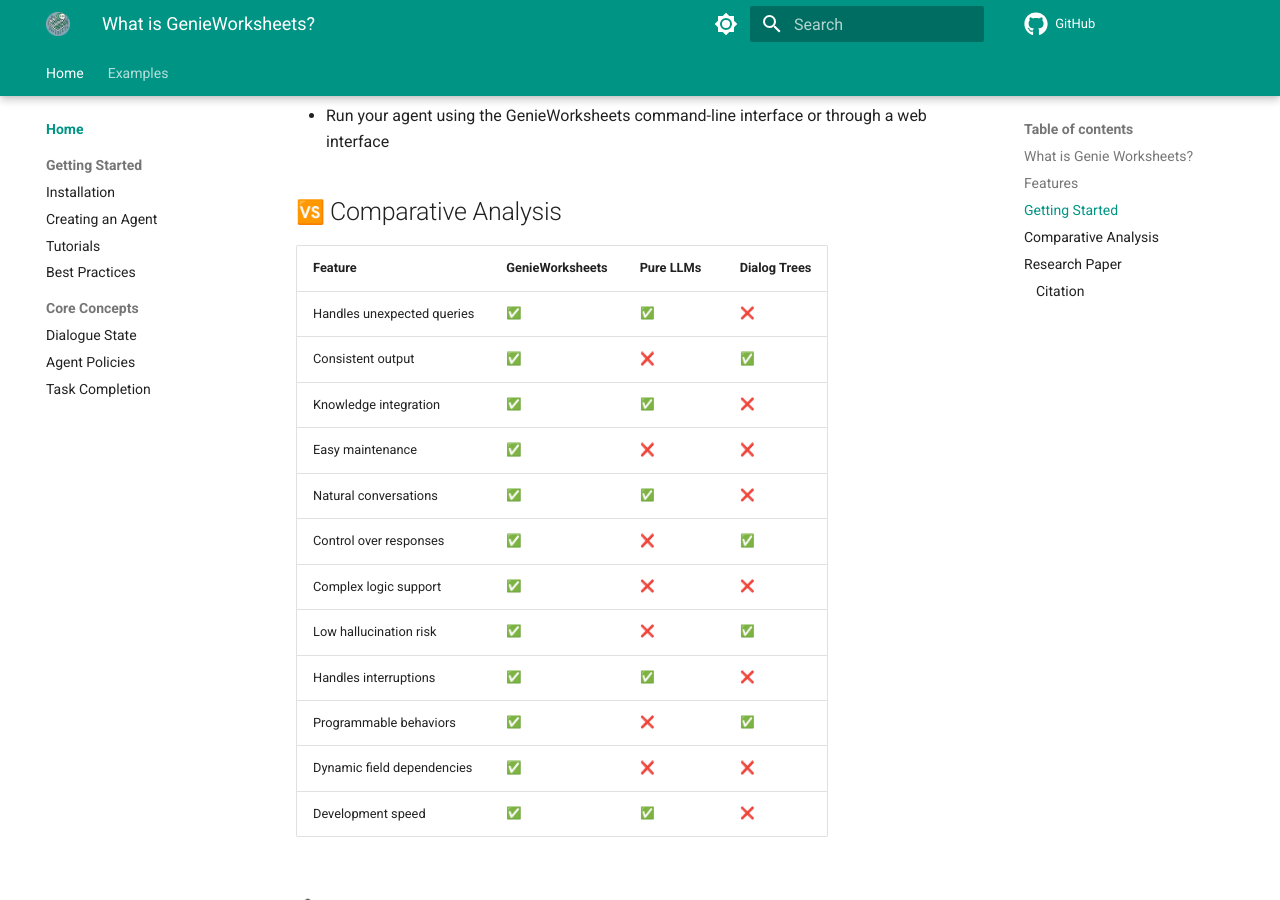
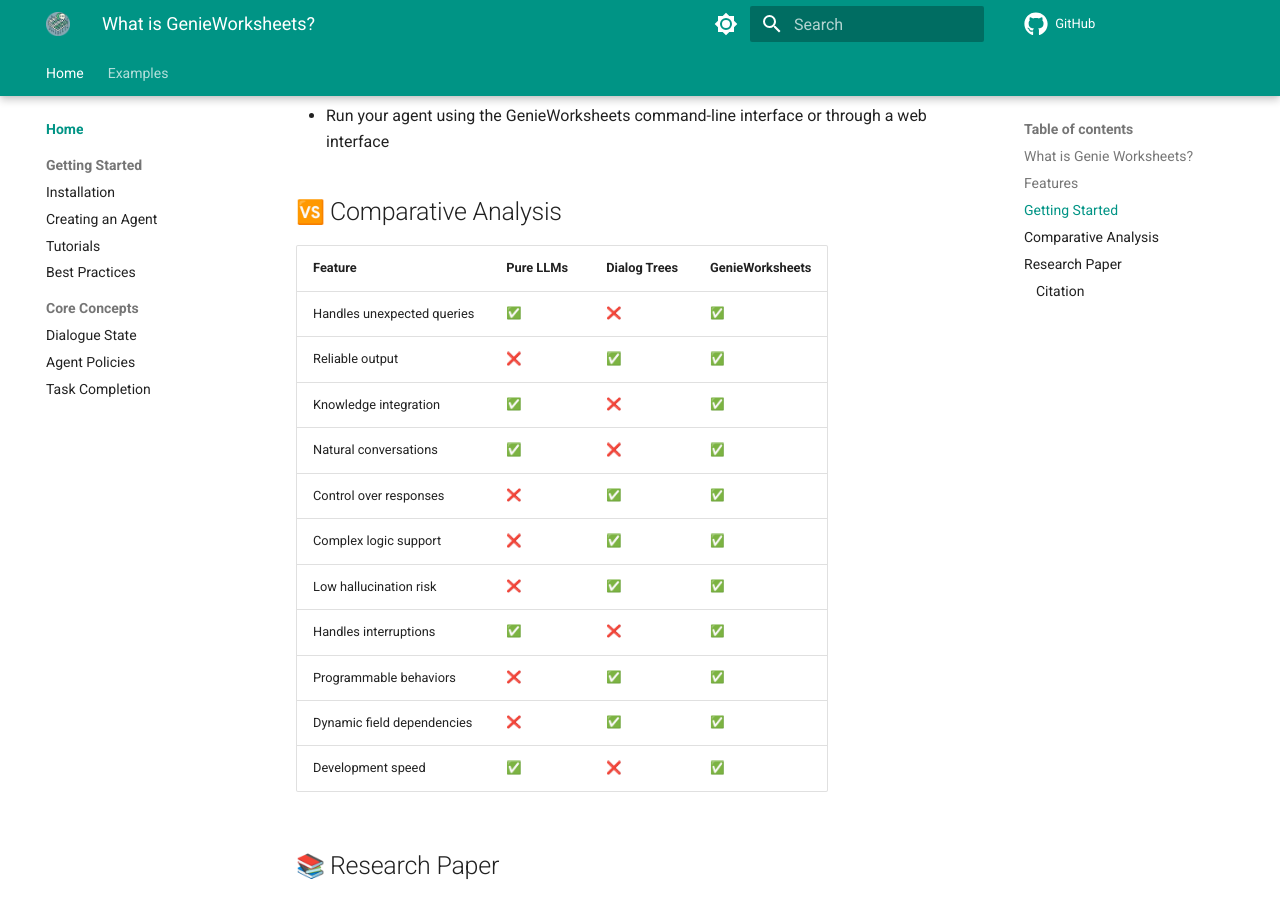
Before and after one commit to tianyhe/genie-worksheets, an MkDocs documentation site: the page built from docs/index.md, in a window 1280 px wide and 900 px high, scrolled down 1493 px. Built offline with MkDocs 1.6.1 and Material for MkDocs 9.7.7, drawn with Linux system fonts in a browser that asks for light colours; emoji names are drawn with the system emoji font; comment, search, counter and statistics services are not loaded.

Commit message:
update comparison

```diff
--- a/docs/index.md
+++ b/docs/index.md
@@ -39,20 +39,20 @@
 
 ## :vs: Comparative Analysis
 
-| Feature | GenieWorksheets | Pure LLMs | Dialog Trees |
-|---------|----------------|------------|--------------|
-| Handles unexpected queries | :white_check_mark: | :white_check_mark: | :x: |
-| Consistent output | :white_check_mark: | :x: | :white_check_mark: |
-| Knowledge integration | :white_check_mark: | :white_check_mark: | :x: |
-| Easy maintenance | :white_check_mark: | :x: | :x: |
-| Natural conversations | :white_check_mark: | :white_check_mark: | :x: |
-| Control over responses | :white_check_mark: | :x: | :white_check_mark: |
-| Complex logic support | :white_check_mark: | :x: | :x: |
-| Low hallucination risk | :white_check_mark: | :x: | :white_check_mark: |
-| Handles interruptions | :white_check_mark: | :white_check_mark: | :x: |
-| Programmable behaviors | :white_check_mark: | :x: | :white_check_mark: |
-| Dynamic field dependencies | :white_check_mark: | :x: | :x: |
-| Development speed | :white_check_mark: | :white_check_mark: | :x: |
+
+| Feature                  | Pure LLMs | Dialog Trees | GenieWorksheets |
+|--------------------------|-----------|--------------|----------------|
+| Handles unexpected queries | :white_check_mark: | :x: | :white_check_mark: |
+| Reliable output        | :x:       | :white_check_mark: | :white_check_mark: |
+| Knowledge integration    | :white_check_mark: | :x: | :white_check_mark: |
+| Natural conversations    | :white_check_mark: | :x: | :white_check_mark: |
+| Control over responses   | :x:       | :white_check_mark: | :white_check_mark: |
+| Complex logic support    | :x:       | :white_check_mark: | :white_check_mark: |
+| Low hallucination risk    | :x:       | :white_check_mark: | :white_check_mark: |
+| Handles interruptions    | :white_check_mark: | :x: | :white_check_mark: |
+| Programmable behaviors   | :x:       | :white_check_mark: | :white_check_mark: |
+| Dynamic field dependencies | :x:       | :white_check_mark: | :white_check_mark: |
+| Development speed        | :white_check_mark: | :x: | :white_check_mark: |
 
 
 ## :books: Research Paper
```
